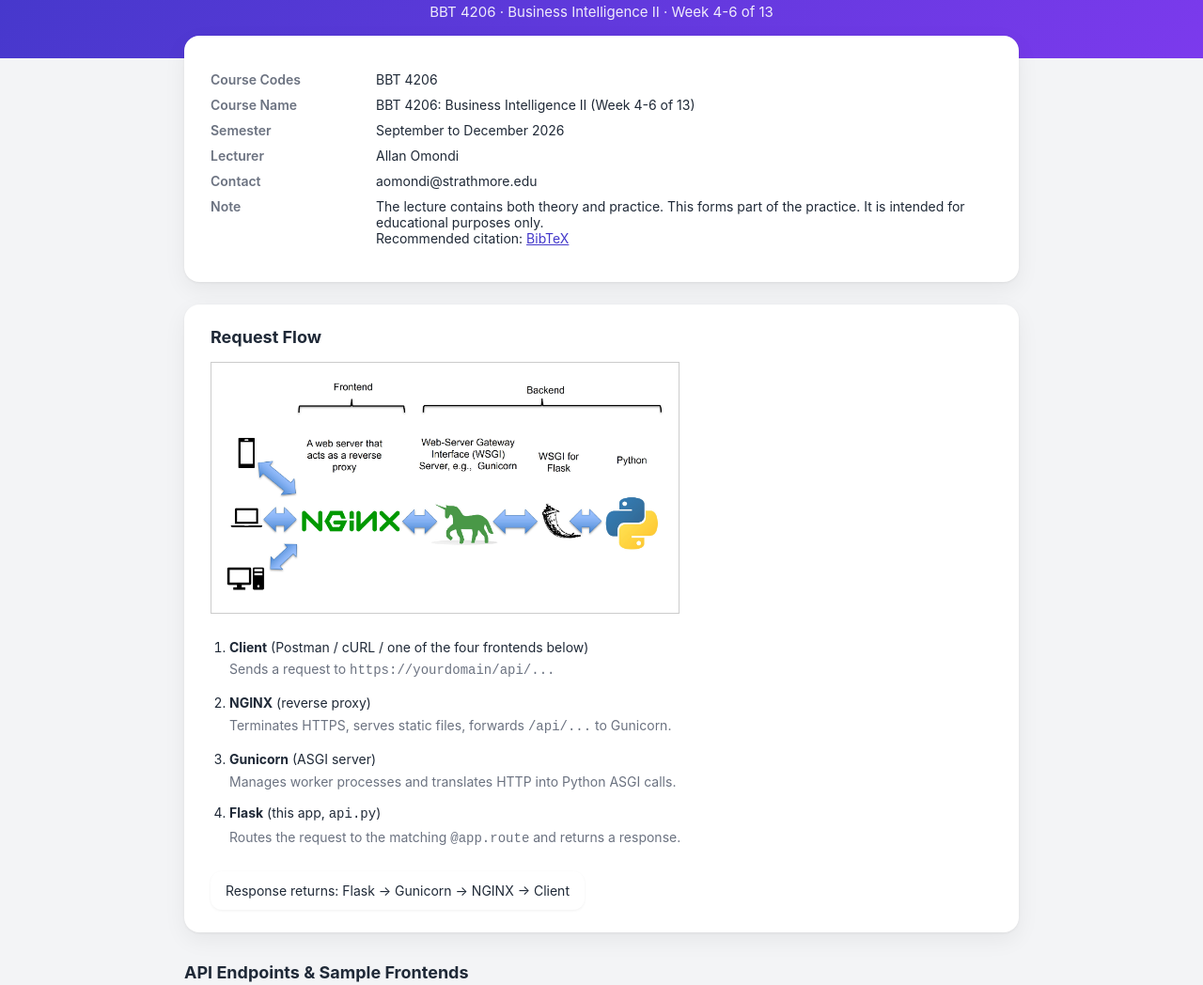
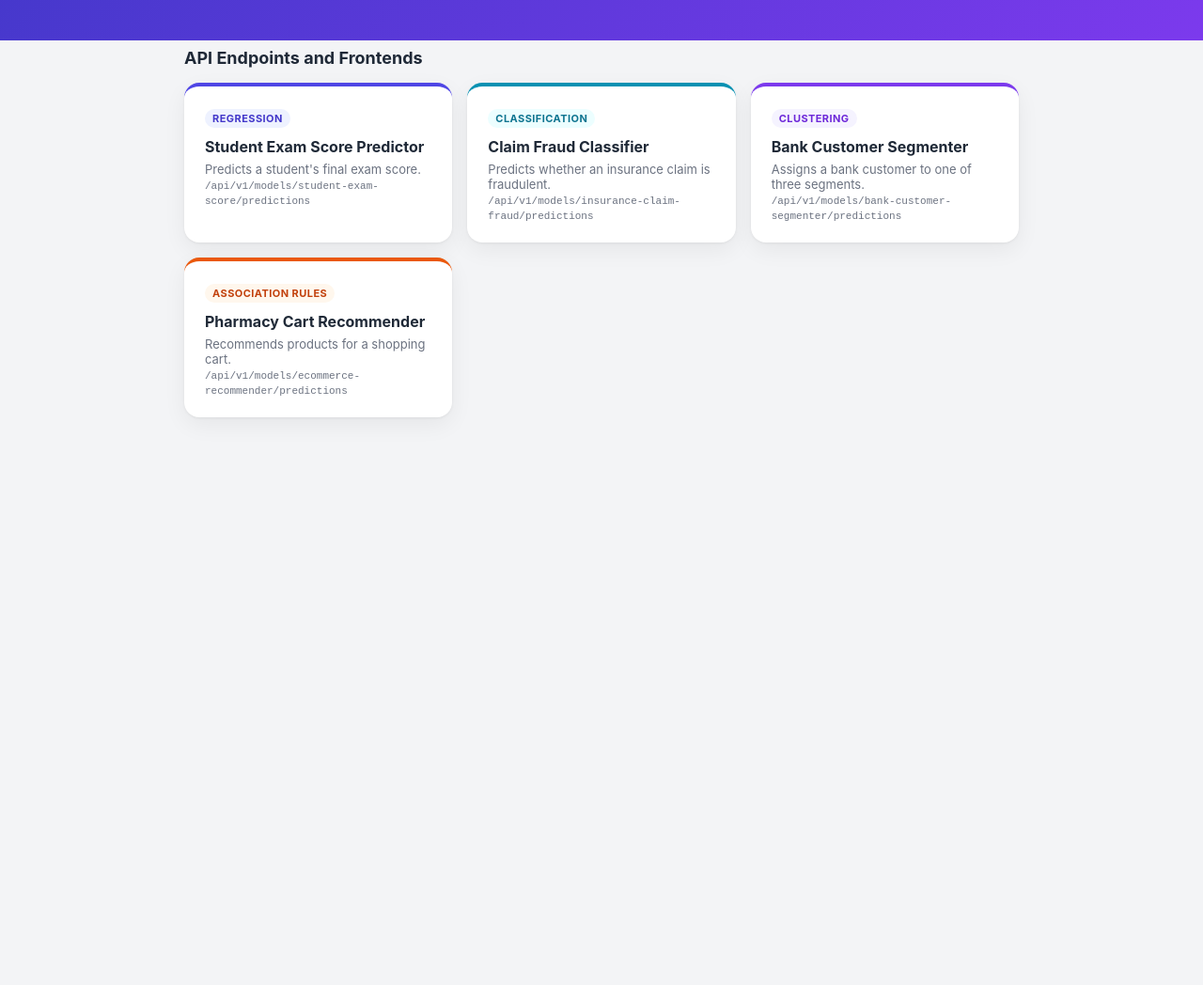
Before and after one commit to BI-course/smm-202604-b1, a plain HTML site: page frontend/index.html in a window 1280 px wide. Shown: the part 84-1132 px from the top of the page at 94% size. After the commit the page ends 800 px from the top, so only its background shows below. Drawn offline with Linux system fonts and the light colour scheme.

Commit message:
Simplify index page: title and endpoint cards only

```diff
--- a/frontend/index.html
+++ b/frontend/index.html
@@ -27,37 +27,8 @@
  text-align: center;
  }
  header h1 { margin: 0 0 8px; font-size: 26px; }
- header p { margin: 0; opacity: 0.9; font-size: 15px; }
  main { max-width: 920px; margin: -24px auto 64px; padding: 0 16px; }
- .info-card {
- background: var(--card);
- border-radius: 16px;
- box-shadow: 0 1px 3px rgba(0,0,0,0.06), 0 8px 24px rgba(0,0,0,0.06);
- padding: 24px 28px;
- margin-bottom: 24px;
- }
- .info-grid {
- display: grid;
- grid-template-columns: 160px 1fr;
- row-gap: 10px;
- column-gap: 16px;
- font-size: 14px;
- }
- .info-grid dt { font-weight: 600; color: var(--muted); }
- .info-grid dd { margin: 0; }
- .info-card a { color: var(--accent); }
  h2 { font-size: 18px; margin: 32px 0 16px; }
- .flow-steps { padding-left: 20px; font-size: 14px; line-height: 1.7; }
- .flow-steps li { margin-bottom: 10px; }
- .flow-arrow {
- background: var(--card);
- border-radius: 12px;
- padding: 12px 16px;
- font-size: 14px;
- display: inline-block;
- margin-top: 8px;
- box-shadow: 0 1px 3px rgba(0,0,0,0.06);
- }
  .endpoint-grid {
  display: grid;
  grid-template-columns: repeat(auto-fit, minmax(220px, 1fr));
@@ -95,56 +66,14 @@
  .c2 { --dot: #0891b2; } .c2 .tag { background: #ecfeff; color: #0e7490; }
  .c3 { --dot: #7c3aed; } .c3 .tag { background: #f5f3ff; color: #6d28d9; }
  .c4 { --dot: #ea580c; } .c4 .tag { background: #fff7ed; color: #c2410c; }
- footer { text-align: center; font-size: 12px; color: var(--muted); padding: 24px 16px 48px; }
 </style>
 </head>
 <body>
 <header>
  <h1>Serving Machine Learning Models through a RESTish API using Flask in Python</h1>
- <p>BBT 4206 &middot; Business Intelligence II &middot; Week 4-6 of 13</p>
 </header>
 <main>
- <div class="info-card">
- <dl class="info-grid">
- <dt>Course Codes</dt><dd>BBT 4206</dd>
- <dt>Course Name</dt><dd>BBT 4206: Business Intelligence II (Week 4-6 of 13)</dd>
- <dt>Semester</dt><dd>September to December 2026</dd>
- <dt>Lecturer</dt><dd>Allan Omondi</dd>
- <dt>Contact</dt><dd>aomondi@strathmore.edu</dd>
- <dt>Note</dt>
- <dd>
- The lecture contains both theory and practice. This forms part of the practice.
- It is intended for educational purposes only.<br>
- Recommended citation:
- <a
- href="https://raw.githubusercontent.com/course-files/ServingMLModels/refs/heads/main/RecommendedCitation.bib"
- target="_blank">BibTeX</a>
- </dd>
- </dl>
- </div>
- <div class="info-card">
- <h2 style="margin-top:0;">Request Flow</h2>
- <img src="RequestFlow.jpg" alt="Request Flow Diagram" style="display:block; background:#fff; padding:16px;
- border:1px solid #ccc; max-width:60%; margin-bottom:24px;">
- <ol class="flow-steps">
- <li><strong>Client</strong> (Postman / cURL / one of the four frontends below)
- <div style="color:var(--muted);">Sends a request to <code>https://yourdomain/api/...</code></div>
- </li>
- <li><strong>NGINX</strong> (reverse proxy)
- <div style="color:var(--muted);">Terminates HTTPS, serves static files, forwards <code>/api/...</code> to
- Gunicorn.</div>
- </li>
- <li><strong>Gunicorn</strong> (ASGI server)
- <div style="color:var(--muted);">Manages worker processes and translates HTTP into Python ASGI calls.</div>
- </li>
- <li><strong>Flask</strong> (this app, <code>api.py</code>)
- <div style="color:var(--muted);">Routes the request to the matching <code>@app.route</code> and returns a
- response.</div>
- </li>
- </ol>
- <span class="flow-arrow">Response returns: Flask &rarr; Gunicorn &rarr; NGINX &rarr; Client</span>
- </div>
- <h2>API Endpoints &amp; Sample Frontends</h2>
+ <h2>API Endpoints and Frontends</h2>
  <div class="endpoint-grid">
  <a class="endpoint-card c1" href="sme_revenue_regressor.html">
  <span class="tag">Regression</span>
@@ -172,7 +101,5 @@
  </a>
  </div>
 </main>
-<footer>Open any card above directly in your browser -- no web server required. Remember to start
- <code>api.py</code> first.</footer>
 </body>
 </html>
```
